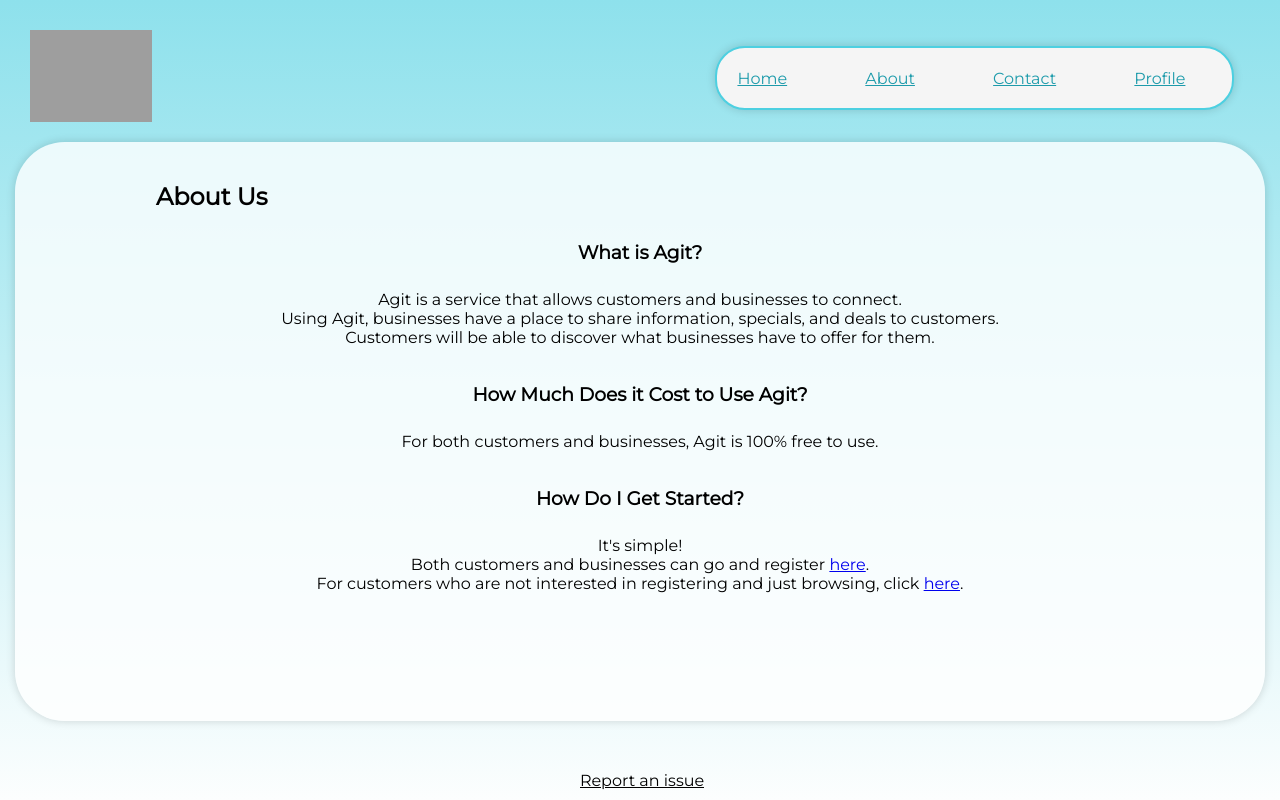
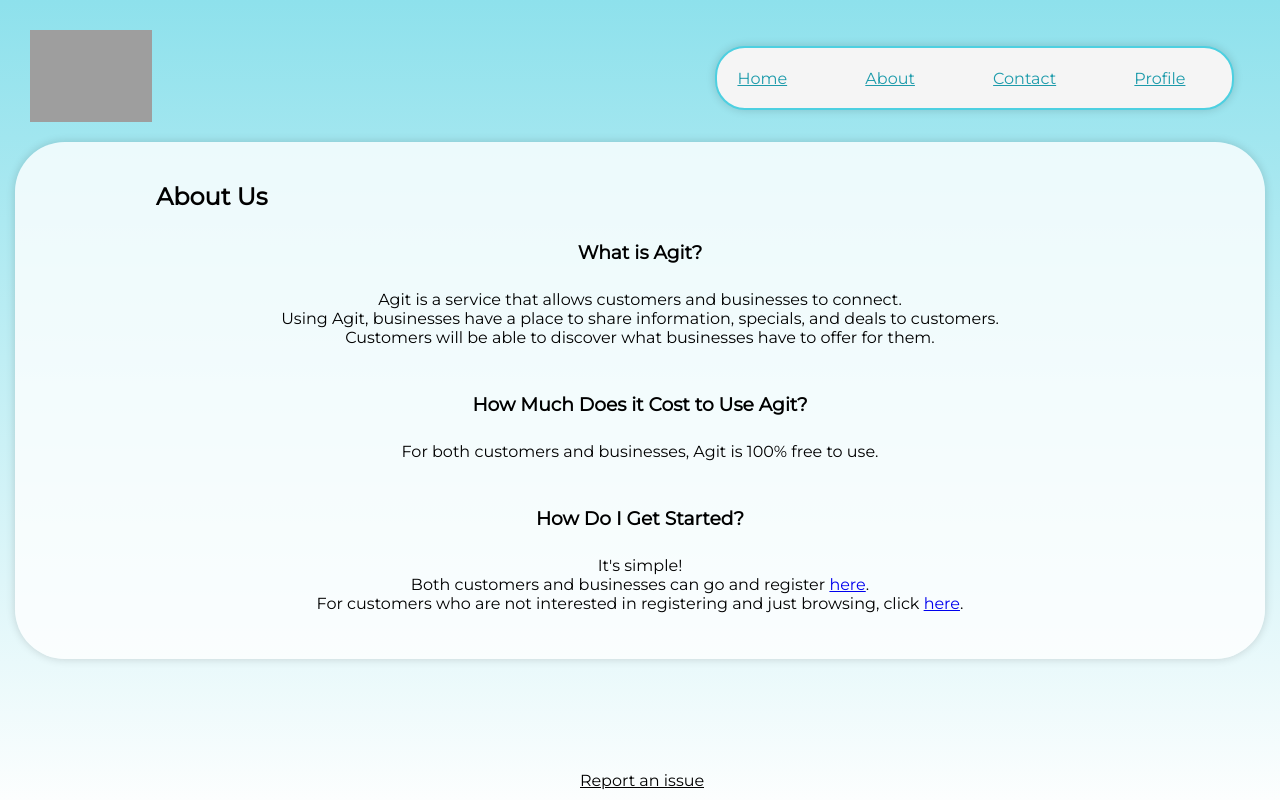
Before and after one commit to MilsonCodes/CSC3380_Project, a Next.js app in the folder src/: page /about in a window 1280 px wide. Built offline with nearby package versions, Linux system fonts and the light colour scheme; grey boxes are pictures that could not be loaded.

Commit message:
fixed about page height

```diff
--- a/src/pages/about.js
+++ b/src/pages/about.js
@@ -11,7 +11,7 @@ const Welcome = styled.h2`
 
 const Descr = styled.p`
   color: ${p => p.theme.text | "#616161"};
-  padding-top: 10px;
+  padding: 10px;
 `;
 
 const Head = styled.h3`
@@ -39,7 +39,7 @@ const Container = styled.div`
   border: none;
   border-radius: 50px;
   transition: all ease-in-out 1s;
-  height: 70%;
+  ${"" /* height: 70%; */}
 `;
 
 const Divider = styled.div`
@@ -55,8 +55,8 @@ const Break = styled.div`
 `;
 
 const Header = () => {
-    return <Welcome>About Us</Welcome>
-}
+  return <Welcome>About Us</Welcome>;
+};
 
 const Description = () => {
   return (
@@ -65,9 +65,11 @@ const Description = () => {
       <Descr>
         Agit is a service that allows customers and businesses to connect.
         <br />
-                Using Agit, businesses have a place to share information, specials, and deals to customers.
+        Using Agit, businesses have a place to share information, specials, and
+        deals to customers.
         <br />
-                Customers will be able to discover what businesses have to offer for them.
+        Customers will be able to discover what businesses have to offer for
+        them.
       </Descr>
       <Break />
       <Head>How Much Does it Cost to Use Agit?</Head>
@@ -79,13 +81,15 @@ const Description = () => {
       <Descr>
         It's simple!
         <br />
-                Both customers and businesses can go and register <a href='/register'>here</a>.
+        Both customers and businesses can go and register{" "}
+        <a href='/register'>here</a>.
         <br />
-                For customers who are not interested in registering and just browsing, click <a href='/home'>here</a>.
+        For customers who are not interested in registering and just browsing,
+        click <a href='/home'>here</a>.
       </Descr>
     </React.Fragment>
   );
-}
+};
 
 const About = () => {
   return (
@@ -95,6 +99,6 @@ const About = () => {
       <Description />
     </Container>
   );
-}
+};
 
 export default About;
```
Lines whose indentation alone changed are shown as unchanged.
